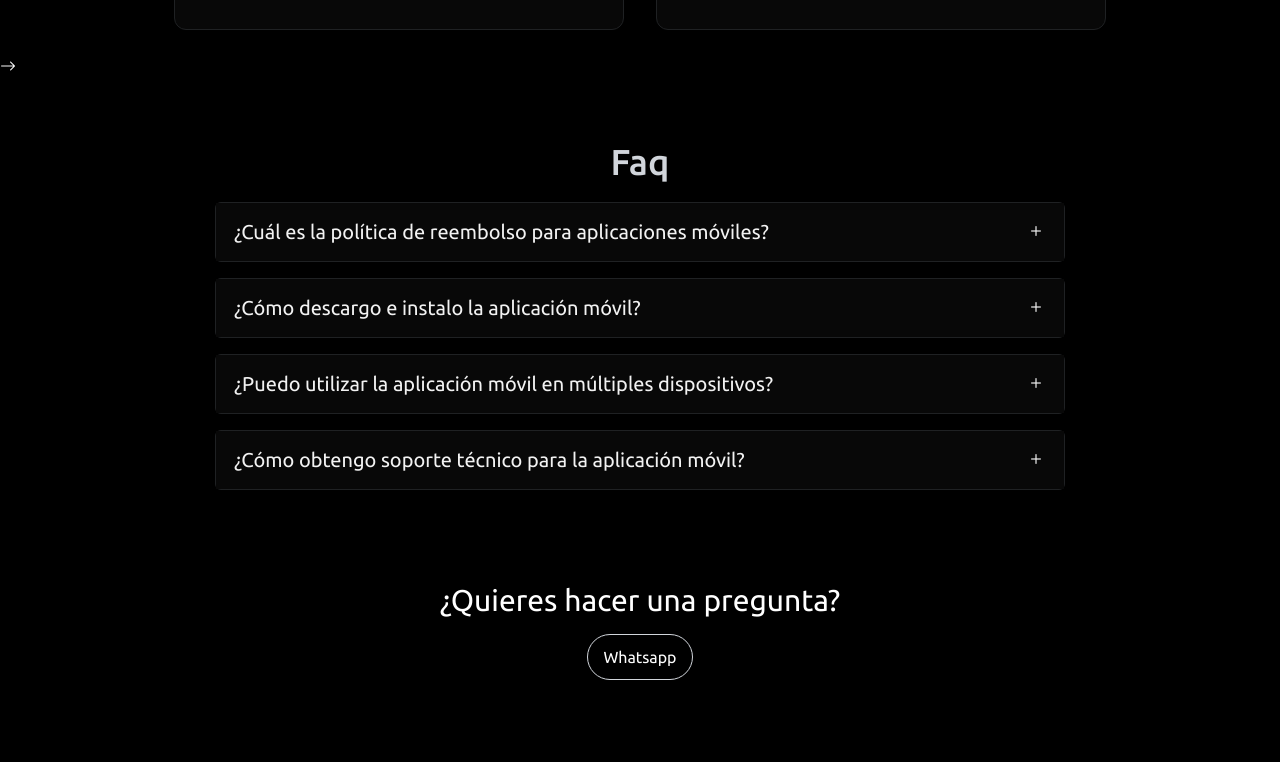
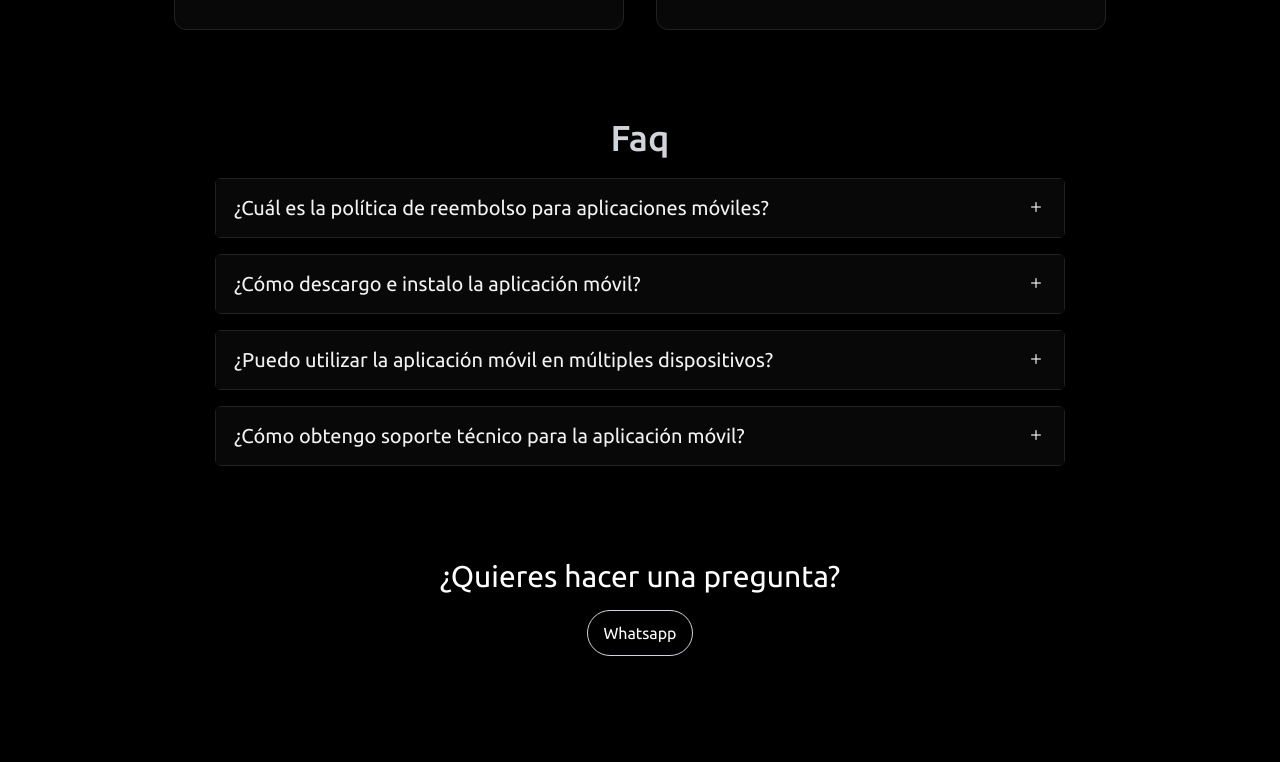
Before and after one commit to inyktor/comoloquieras, a website: page index.html in a window 1280 px wide. Shown: the part 3328-4090 px from the top of the page. Drawn offline with nearby package versions, Linux system fonts and the light colour scheme.

Commit message:
Update index.html

```diff
--- a/index.html
+++ b/index.html
@@ -421,7 +421,7 @@
 
 
 
-                        <i class="bi bi-arrow-right"></i>
+
                     </span>
                 </a>
             </div>
```
